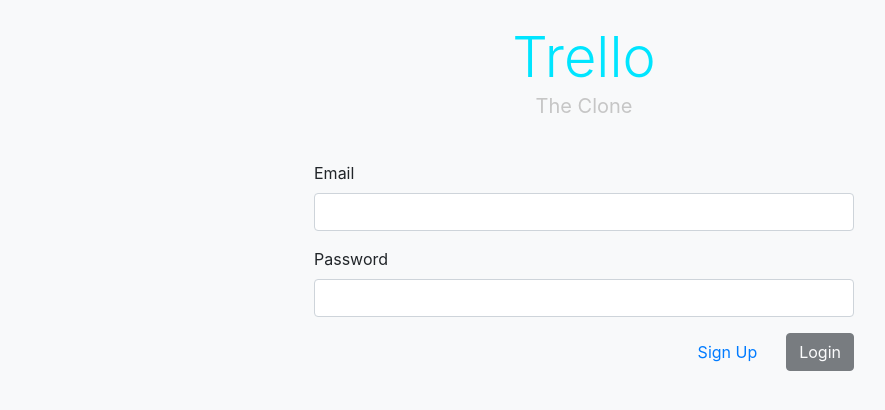
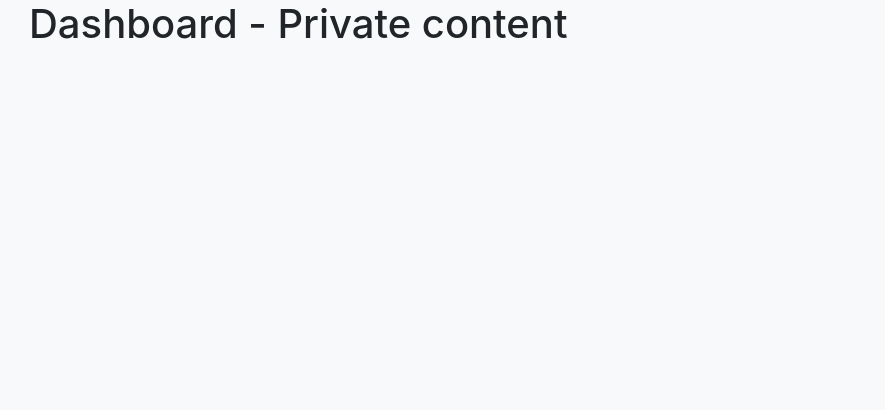
Before and after one commit to gemox94/trello_clone_client, a React (Create React App) app: page /dashboard in a window 1280 px wide. Before the commit this address led to /login. Shown: the top 410 px of the page, without its empty margins (56-941 px from the left). Built offline with nearby package versions, Linux system fonts and the light colour scheme; sample sign-in values are in the browser's storage.

Commit message:
structured app.js to trigger setAuthenticated when checking auth on localStorage

```diff
--- a/src/App.js
+++ b/src/App.js
@@ -1,11 +1,11 @@
 import React, { Component } from 'react';
-import { Provider } from 'react-redux';
-import store from './store';
-
+import { bindActionCreators } from 'redux';
+import { connect } from 'react-redux';
 import {
     Route,
     Redirect,
     Switch,
+    BrowserRouter as Router
 } from 'react-router-dom';
 
 // Auth Components
@@ -16,10 +16,26 @@
 // Private Components
 import Dashboard from './components/Dashboard/Dashboard';
 
+// Actions
+import authActions from './actions/authorization';
+
 class App extends Component {
+
+    constructor(props) {
+        super(props);
+
+        const authLocal = localStorage.getItem('auth');
+        if (authLocal) {
+            this.props.setAuthenticated({ auth: authLocal });
+        }
+
+    }
+
     render() {
         return (
-            <Provider store={store}>
+
+            <Router>
+
                 <div className="App container">
 
                     <Switch>
@@ -33,9 +49,18 @@
                     </Switch>
 
                 </div>
-            </Provider>
+            </Router>
         );
     }
 }
 
-export default App;
+const mapDispatchToProps = dispatch => {
+
+    const { setAuthenticated } = authActions.creators;
+
+    return bindActionCreators({
+        setAuthenticated,
+    }, dispatch);
+};
+
+export default connect(null, mapDispatchToProps)(App);
--- a/src/components/PrivateRoute/PrivateRoute.js
+++ b/src/components/PrivateRoute/PrivateRoute.js
@@ -7,17 +7,17 @@
 import authActions from '../../actions/authorization';
 
 
-const PrivateRoute = ({ component: Component, isAuthenticated, ...rest }) => {
+const PrivateRoute = ({ component: Component, auth, ...rest }) => {
 
     // const { payload } = getAuthenticated();
 
-    console.log(isAuthenticated);
+    console.log(auth);
 
     return (
         <Route
             {...rest}
             render={props =>
-                isAuthenticated ? (
+                auth ? (
                     <Component {...props} />
                 ) : (
                     <Redirect
@@ -34,10 +34,10 @@
 
 const mapStateToProps = (state) => {
 
-    const { isAuthenticated } = state.auth;
+    const { auth } = state.auth;
 
     return {
-        isAuthenticated,
+        auth,
     };
 
 };
--- a/src/components/SignUp/SignUp.js
+++ b/src/components/SignUp/SignUp.js
@@ -98,7 +98,7 @@
             .then(res => {
                 console.log(res);
                 this.props.createdUserAccount();
-                this.props.setAuthenticated({ user: res.data.user || null });
+                this.props.setAuthenticated({ auth: res.data.user || null });
                 this.setState({ onLoadingRes: false });
                 this.props.history.push('/dashboard');
             })
--- a/src/reducers/authorization.js
+++ b/src/reducers/authorization.js
@@ -9,14 +9,10 @@
     switch (type) {
 
         case authActions.types.SET_AUTHENTICATED: {
-            console.log(type);
-            console.log(payload);
             const newState = { ...state };
-            const { user } = payload;
-            newState['isAuthenticated'] = true;
-            newState['user'] = user;
-            localStorage.setItem('user', JSON.stringify(newState));
-            console.log(newState);
+            const { auth } = payload;
+            newState['auth'] = auth;
+            localStorage.setItem('auth', JSON.stringify(newState));
             return newState;
         }
 
```
Also changed, not shown: src/index.js (+4 -3 lines).
